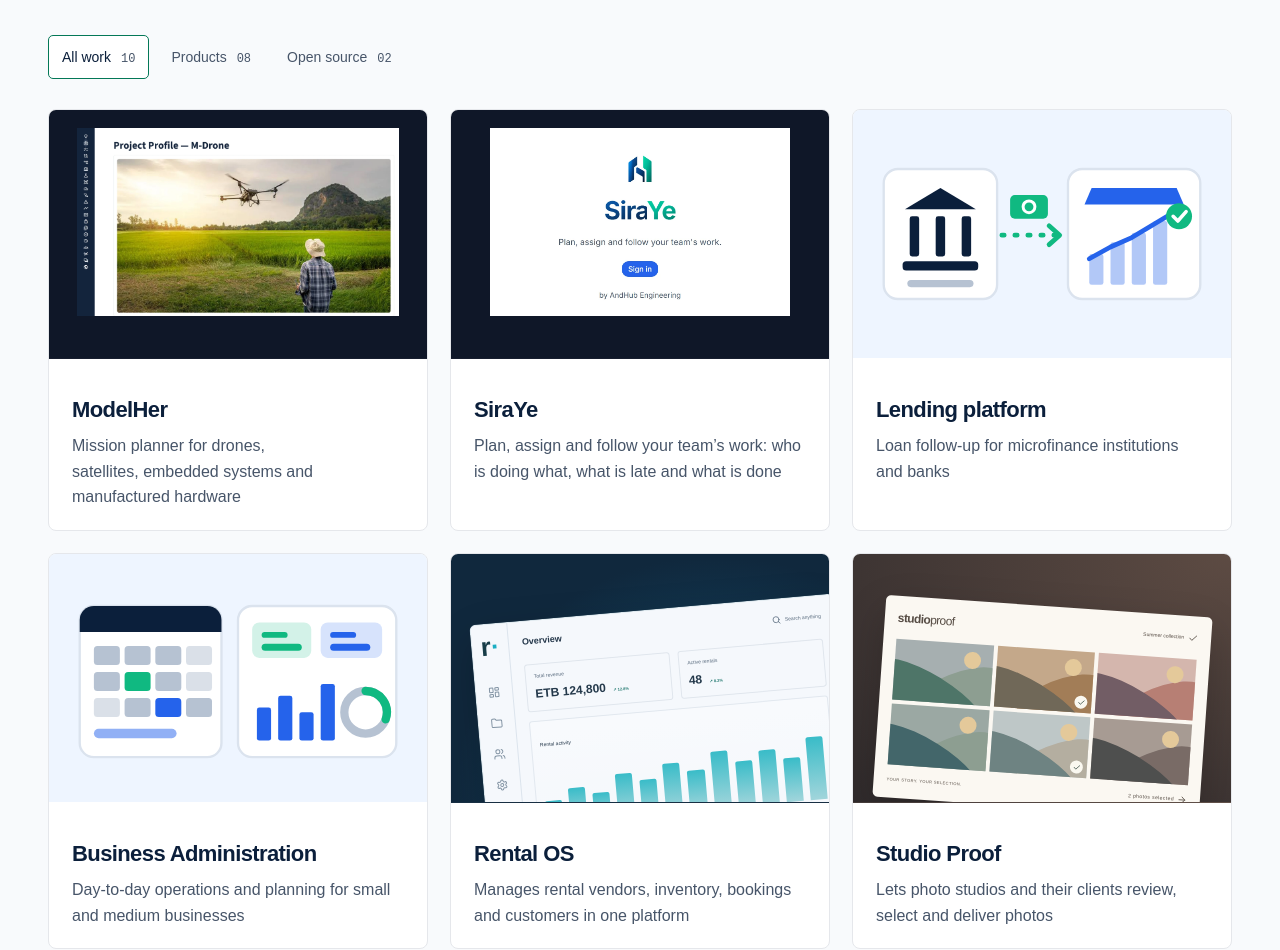
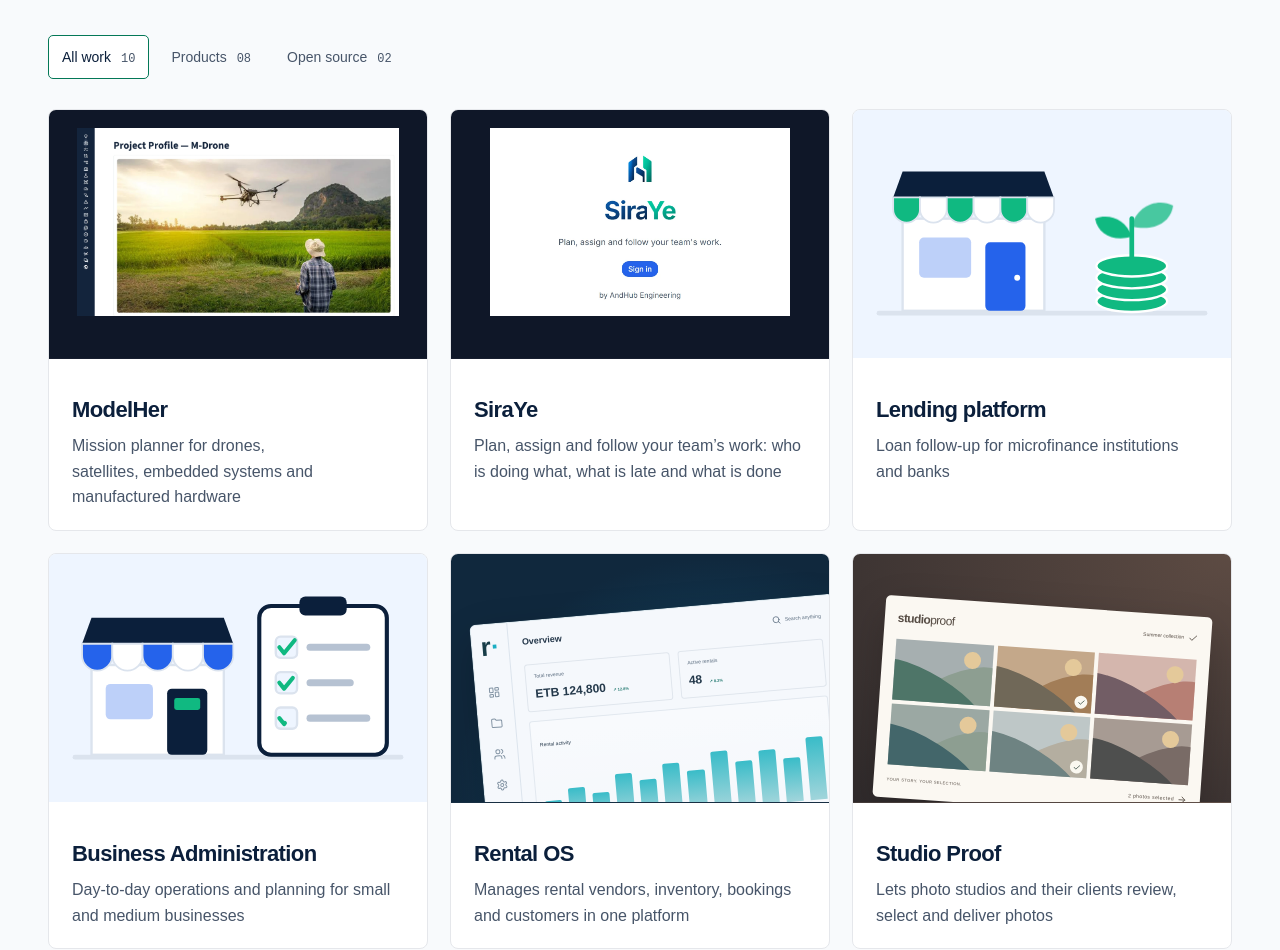
Before and after one commit to 1hubengineering/website-v1, a React (Vite) app: page /projects in a window 1280 px wide. Shown: the part 559-1509 px from the top of the page. Built offline with nearby package versions, Linux system fonts and the light colour scheme; a web font is replaced by a local one.

Commit message:
Illustrations: live dashboard with notification; friendly shop scenes for lending and business administration

```diff
--- a/src/components/service-art.tsx
+++ b/src/components/service-art.tsx
@@ -8,27 +8,51 @@ const svgProps = {
   xmlns: "http://www.w3.org/2000/svg",
 } as const;
 
-// Websites, apps and business software: a browser window with code and a phone app.
+// Websites, apps and business software: a live dashboard on a laptop, with a phone
+// that receives a notification.
 function SoftwareArt() {
   return (
-    <svg {...svgProps} aria-label="A browser window with code next to a phone app">
-      <rect x="34" y="28" width="206" height="136" rx="12" fill="var(--art-card)" stroke="var(--art-line)" strokeWidth="2" />
-      <path d="M46 28h182a12 12 0 0 1 12 12v12H34V40a12 12 0 0 1 12-12Z" fill="var(--art-navy)" />
-      <rect x="48" y="36" width="60" height="8" rx="4" fill="var(--art-blue)" opacity="0.7" />
-      <rect x="52" className="art-type" style={{ animationDelay: "0s" }} y="70" width="34" height="7" rx="3.5" fill="var(--art-blue)" />
-      <rect x="92" className="art-type" style={{ animationDelay: "0.2s" }} y="70" width="56" height="7" rx="3.5" fill="var(--art-green)" />
-      <rect x="66" className="art-type" style={{ animationDelay: "0.4s" }} y="86" width="72" height="7" rx="3.5" fill="var(--art-muted)" />
-      <rect x="144" className="art-type" style={{ animationDelay: "0.6s" }} y="86" width="28" height="7" rx="3.5" fill="var(--art-blue)" />
-      <rect x="66" className="art-type" style={{ animationDelay: "0.8s" }} y="102" width="48" height="7" rx="3.5" fill="var(--art-green)" />
-      <rect x="66" className="art-type" style={{ animationDelay: "1.0s" }} y="118" width="88" height="7" rx="3.5" fill="var(--art-muted)" />
-      <rect x="52" className="art-type" style={{ animationDelay: "1.2s" }} y="134" width="40" height="7" rx="3.5" fill="var(--art-blue)" />
-      <path className="art-pulse" d="M182 98l-12 11 12 11M206 98l12 11-12 11" fill="none" stroke="var(--art-blue)" strokeWidth="5" strokeLinecap="round" strokeLinejoin="round" />
-      <path d="M198 94l-8 32" stroke="var(--art-green)" strokeWidth="5" strokeLinecap="round" />
-      <rect x="226" y="54" width="62" height="112" rx="12" fill="var(--art-card)" stroke="var(--art-navy)" strokeWidth="3.5" />
-      <rect x="236" y="70" width="42" height="28" rx="6" fill="var(--art-blue)" opacity="0.85" />
-      <rect x="236" y="106" width="42" height="6" rx="3" fill="var(--art-muted)" />
-      <rect x="236" y="118" width="30" height="6" rx="3" fill="var(--art-muted)" />
-      <rect className="art-pulse" x="236" y="134" width="42" height="18" rx="9" fill="var(--art-green)" />
+    <svg {...svgProps} aria-label="A laptop showing a live dashboard and a phone receiving a notification">
+      {/* Laptop */}
+      <rect x="30" y="26" width="196" height="122" rx="10" fill="var(--art-card)" stroke="var(--art-navy)" strokeWidth="3.5" />
+      <path d="M16 150h224l-10 14H26Z" fill="var(--art-navy)" />
+      <rect x="110" y="152" width="36" height="4" rx="2" fill="var(--art-muted)" />
+      {/* Dashboard: two figure tiles */}
+      <rect x="42" y="38" width="80" height="26" rx="6" fill="var(--art-blue)" opacity="0.16" />
+      <rect x="50" y="45" width="28" height="4" rx="2" fill="var(--art-blue)" />
+      <rect className="art-blink" x="50" y="53" width="44" height="6" rx="3" fill="var(--art-blue)" />
+      <rect x="132" y="38" width="82" height="26" rx="6" fill="var(--art-green)" opacity="0.18" />
+      <rect x="140" y="45" width="28" height="4" rx="2" fill="var(--art-green)" />
+      <rect className="art-blink" style={{ animationDelay: "0.8s" }} x="140" y="53" width="44" height="6" rx="3" fill="var(--art-green)" />
+      {/* Bars that grow */}
+      <g fill="var(--art-blue)">
+        <rect className="art-grow" x="46" y="98" width="11" height="38" rx="2" />
+        <rect className="art-grow" style={{ animationDelay: "0.25s" }} x="62" y="88" width="11" height="48" rx="2" />
+        <rect className="art-grow" style={{ animationDelay: "0.5s" }} x="78" y="106" width="11" height="30" rx="2" />
+        <rect className="art-grow" style={{ animationDelay: "0.75s" }} x="94" y="80" width="11" height="56" rx="2" opacity="0.7" />
+        <rect className="art-grow" style={{ animationDelay: "1s" }} x="110" y="92" width="11" height="44" rx="2" opacity="0.7" />
+      </g>
+      {/* Line chart that draws */}
+      <rect x="132" y="74" width="82" height="64" rx="6" fill="var(--art-bg)" />
+      <path className="art-draw" pathLength={100} d="M140 126l14-12 14 6 16-20 22-12" fill="none" stroke="var(--art-green)" strokeWidth="4" strokeLinecap="round" strokeLinejoin="round" />
+      {/* Phone with a notification */}
+      <rect x="240" y="44" width="58" height="110" rx="11" fill="var(--art-card)" stroke="var(--art-navy)" strokeWidth="3.5" />
+      <rect x="260" y="50" width="18" height="4" rx="2" fill="var(--art-muted)" />
+      <rect x="249" y="104" width="40" height="6" rx="3" fill="var(--art-muted)" />
+      <rect x="249" y="116" width="28" height="6" rx="3" fill="var(--art-muted)" />
+      <rect x="249" y="132" width="40" height="12" rx="6" fill="var(--art-blue)" opacity="0.5" />
+      <g className="art-notify">
+        <rect x="246" y="62" width="58" height="30" rx="8" fill="var(--art-card)" stroke="var(--art-green)" strokeWidth="2" />
+        <circle cx="259" cy="77" r="7" fill="var(--art-green)" />
+        <rect x="270" y="71" width="28" height="4" rx="2" fill="var(--art-navy)" />
+        <rect x="270" y="80" width="20" height="4" rx="2" fill="var(--art-muted)" />
+      </g>
+      {/* Bell with a badge */}
+      <g className="art-ring">
+        <path d="M296 30a10 10 0 0 0-10 10v8l-4 6h28l-4-6v-8a10 10 0 0 0-10-10Z" fill="var(--art-navy)" />
+        <circle cx="296" cy="57" r="3.5" fill="var(--art-navy)" />
+      </g>
+      <circle className="art-pulse" cx="306" cy="32" r="6" fill="var(--art-green)" />
     </svg>
   );
 }
@@ -226,82 +250,95 @@ export function SystemsProductArt() {
   return <ServiceArt index={1} />;
 }
 
-// Lending platform for microfinance and banks: a loan following a growing business.
+// Lending platform for microfinance and banks: a loan helps a small shop grow.
 export function LoanArt() {
   return (
     <div className="service-art">
-      <svg viewBox="0 0 320 190" role="img" aria-label="A loan amount linked to a small business whose sales chart is rising">
-        {/* Lender */}
-        <rect x="26" y="40" width="96" height="110" rx="12" fill="var(--art-card)" stroke="var(--art-line)" strokeWidth="2" />
-        <path d="M44 74l30-18 30 18Z" fill="var(--art-navy)" />
-        <g fill="var(--art-navy)">
-          <rect x="48" y="80" width="8" height="34" rx="2" />
-          <rect x="70" y="80" width="8" height="34" rx="2" />
-          <rect x="92" y="80" width="8" height="34" rx="2" />
+      <svg viewBox="0 0 320 190" role="img" aria-label="A coin drops onto a stack of coins beside a small shop, and a young plant grows from it">
+        <rect x="20" y="160" width="280" height="4" rx="2" fill="var(--art-line)" />
+        {/* Small shop */}
+        <rect x="42" y="82" width="120" height="78" fill="var(--art-card)" stroke="var(--art-line)" strokeWidth="2" />
+        <path d="M34 64h136l-8-22H42Z" fill="var(--art-navy)" />
+        <g>
+          {[0, 1, 2, 3, 4, 5].map((i) => (
+            <path
+              key={i}
+              d={`M${34 + i * 22.7} 64h22.7v10a11.35 11.35 0 0 1-22.7 0Z`}
+              fill={i % 2 ? "var(--art-card)" : "var(--art-green)"}
+              stroke="var(--art-line)"
+              strokeWidth="1.5"
+            />
+          ))}
         </g>
-        <rect x="42" y="118" width="64" height="8" rx="3" fill="var(--art-navy)" />
-        <rect x="46" y="134" width="56" height="6" rx="3" fill="var(--art-muted)" />
-        {/* Loan flowing to the business */}
-        <path d="M126 96h46" fill="none" stroke="var(--art-green)" strokeWidth="4" strokeLinecap="round" strokeDasharray="2 9" />
-        <path d="M166 88l9 8-9 8" fill="none" stroke="var(--art-green)" strokeWidth="4" strokeLinecap="round" strokeLinejoin="round" />
-        <rect x="133" y="62" width="32" height="20" rx="4" fill="var(--art-green)" />
-        <circle cx="149" cy="72" r="5" fill="none" stroke="#fff" strokeWidth="2.5" />
-        {/* Business with a rising chart */}
-        <rect x="182" y="40" width="112" height="110" rx="12" fill="var(--art-card)" stroke="var(--art-line)" strokeWidth="2" />
-        <path d="M196 70h84l-6-14h-72Z" fill="var(--art-blue)" />
-        <g fill="var(--art-blue)" opacity="0.35">
-          <rect x="200" y="112" width="12" height="26" rx="2" />
-          <rect x="218" y="102" width="12" height="36" rx="2" />
-          <rect x="236" y="94" width="12" height="44" rx="2" />
-          <rect x="254" y="84" width="12" height="54" rx="2" />
+        <rect x="56" y="98" width="44" height="34" rx="4" fill="var(--art-blue)" opacity="0.3" />
+        <rect x="112" y="102" width="34" height="58" rx="4" fill="var(--art-blue)" />
+        <circle cx="139" cy="132" r="2.5" fill="var(--art-card)" />
+        {/* Coins with a young plant */}
+        <g fill="var(--art-green)" stroke="var(--art-card)" strokeWidth="2">
+          <ellipse cx="236" cy="152" rx="30" ry="9" />
+          <ellipse cx="236" cy="142" rx="30" ry="9" />
+          <ellipse cx="236" cy="132" rx="30" ry="9" />
+          <ellipse cx="236" cy="122" rx="30" ry="9" />
         </g>
-        <path d="M200 116l18-10 18-8 30-18" fill="none" stroke="var(--art-blue)" strokeWidth="4" strokeLinecap="round" strokeLinejoin="round" />
-        <circle cx="276" cy="80" r="11" fill="var(--art-green)" />
-        <path d="M271 80l4 4 7-8" fill="none" stroke="#fff" strokeWidth="3" strokeLinecap="round" strokeLinejoin="round" />
+        <path d="M236 114V82" stroke="var(--art-green)" strokeWidth="4" strokeLinecap="round" />
+        <g className="art-pulse">
+          <path d="M236 96c-4-14-18-18-28-14 2 12 14 18 28 14Z" fill="var(--art-green)" />
+          <path d="M236 88c4-16 20-22 32-16-2 14-16 20-32 16Z" fill="var(--art-green)" opacity="0.75" />
+        </g>
+        {/* Coin dropping in */}
+        <g className="art-drop">
+          <circle cx="282" cy="64" r="13" fill="var(--art-card)" stroke="var(--art-green)" strokeWidth="3" />
+          <path d="M282 57v14M278 60h6a2.5 2.5 0 0 1 0 5h-4a2.5 2.5 0 0 0 0 5h6" fill="none" stroke="var(--art-green)" strokeWidth="2" strokeLinecap="round" />
+        </g>
       </svg>
     </div>
   );
 }
 
-// Business administration for small and medium businesses: a plan and the numbers.
+// Business administration for small and medium businesses: a shop and its to-do list,
+// ticked off one by one.
 export function BusinessAdminArt() {
   return (
     <div className="service-art">
-      <svg viewBox="0 0 320 190" role="img" aria-label="A monthly plan beside a dashboard of sales, costs and stock">
-        {/* Plan / calendar */}
-        <rect x="26" y="34" width="120" height="128" rx="12" fill="var(--art-card)" stroke="var(--art-line)" strokeWidth="2" />
-        <path d="M38 34h96a12 12 0 0 1 12 12v10H26V46a12 12 0 0 1 12-12Z" fill="var(--art-navy)" />
-        <g fill="var(--art-muted)">
-          <rect x="38" y="68" width="22" height="16" rx="3" />
-          <rect x="64" y="68" width="22" height="16" rx="3" />
-          <rect x="90" y="68" width="22" height="16" rx="3" />
-          <rect x="116" y="68" width="22" height="16" rx="3" opacity="0.5" />
-          <rect x="38" y="90" width="22" height="16" rx="3" />
-          <rect x="90" y="90" width="22" height="16" rx="3" />
-          <rect x="116" y="90" width="22" height="16" rx="3" opacity="0.5" />
-          <rect x="38" y="112" width="22" height="16" rx="3" opacity="0.5" />
-          <rect x="64" y="112" width="22" height="16" rx="3" />
-          <rect x="116" y="112" width="22" height="16" rx="3" />
+      <svg viewBox="0 0 320 190" role="img" aria-label="A small shop beside a clipboard whose tasks are ticked off one by one">
+        <rect x="20" y="160" width="280" height="4" rx="2" fill="var(--art-line)" />
+        {/* Small shop */}
+        <rect x="36" y="84" width="112" height="76" fill="var(--art-card)" stroke="var(--art-line)" strokeWidth="2" />
+        <path d="M28 66h128l-8-22H36Z" fill="var(--art-navy)" />
+        <g>
+          {[0, 1, 2, 3, 4].map((i) => (
+            <path
+              key={i}
+              d={`M${28 + i * 25.6} 66h25.6v10a12.8 12.8 0 0 1-25.6 0Z`}
+              fill={i % 2 ? "var(--art-card)" : "var(--art-blue)"}
+              stroke="var(--art-line)"
+              strokeWidth="1.5"
+            />
+          ))}
         </g>
-        <rect x="64" y="90" width="22" height="16" rx="3" fill="var(--art-green)" />
-        <rect x="90" y="112" width="22" height="16" rx="3" fill="var(--art-blue)" />
-        <rect x="38" y="138" width="70" height="8" rx="4" fill="var(--art-blue)" opacity="0.5" />
-        {/* Dashboard */}
-        <rect x="160" y="34" width="134" height="128" rx="12" fill="var(--art-card)" stroke="var(--art-line)" strokeWidth="2" />
-        <rect x="172" y="48" width="50" height="30" rx="6" fill="var(--art-green)" opacity="0.18" />
-        <rect x="180" y="56" width="22" height="5" rx="2.5" fill="var(--art-green)" />
-        <rect x="180" y="66" width="34" height="6" rx="3" fill="var(--art-green)" />
-        <rect x="230" y="48" width="52" height="30" rx="6" fill="var(--art-blue)" opacity="0.18" />
-        <rect x="238" y="56" width="22" height="5" rx="2.5" fill="var(--art-blue)" />
-        <rect x="238" y="66" width="34" height="6" rx="3" fill="var(--art-blue)" />
-        <g fill="var(--art-blue)">
-          <rect x="176" y="120" width="12" height="28" rx="2" />
-          <rect x="194" y="110" width="12" height="38" rx="2" />
-          <rect x="212" y="124" width="12" height="24" rx="2" />
-          <rect x="230" y="100" width="12" height="48" rx="2" />
-        </g>
-        <circle cx="268" cy="124" r="18" fill="none" stroke="var(--art-muted)" strokeWidth="7" />
-        <path d="M268 106a18 18 0 0 1 17 24" fill="none" stroke="var(--art-green)" strokeWidth="7" strokeLinecap="round" />
+        <rect x="48" y="100" width="40" height="30" rx="4" fill="var(--art-blue)" opacity="0.3" />
+        <rect x="100" y="104" width="34" height="56" rx="4" fill="var(--art-navy)" />
+        <rect x="106" y="112" width="22" height="10" rx="2" fill="var(--art-green)" />
+        {/* Clipboard */}
+        <rect x="178" y="34" width="108" height="126" rx="10" fill="var(--art-card)" stroke="var(--art-navy)" strokeWidth="3.5" />
+        <rect x="212" y="26" width="40" height="16" rx="5" fill="var(--art-navy)" />
+        {[0, 1, 2].map((i) => (
+          <g key={i}>
+            <rect x="192" y={60 + i * 30} width="18" height="18" rx="4" fill="var(--art-bg)" stroke="var(--art-line)" strokeWidth="2" />
+            <path
+              className="art-draw"
+              style={{ animationDelay: `${i * 0.6}s` }}
+              pathLength={100}
+              d={`M195 ${69 + i * 30}l4 5 9-11`}
+              fill="none"
+              stroke="var(--art-green)"
+              strokeWidth="3.5"
+              strokeLinecap="round"
+              strokeLinejoin="round"
+            />
+            <rect x="218" y={66 + i * 30} width={i === 1 ? 40 : 54} height="6" rx="3" fill="var(--art-muted)" />
+          </g>
+        ))}
       </svg>
     </div>
   );
--- a/src/styles/pages.css
+++ b/src/styles/pages.css
@@ -1716,6 +1716,48 @@ q.hook-quote::after {
   45%, 85% { stroke-dashoffset: 0; }
   100% { stroke-dashoffset: -100; }
 }
+.service-art .art-grow,
+.service-art .art-ring,
+.service-art .art-notify,
+.service-art .art-drop {
+  transform-box: fill-box;
+}
+.service-art .art-grow {
+  transform-origin: bottom;
+  animation: art-grow 3.6s ease-in-out infinite;
+}
+.service-art .art-ring {
+  transform-origin: top center;
+  animation: art-ring 3.6s ease-in-out infinite;
+}
+.service-art .art-notify {
+  transform-origin: center;
+  animation: art-notify 3.6s ease-out infinite;
+}
+.service-art .art-drop { animation: art-drop 3.2s ease-in infinite; }
+@keyframes art-grow {
+  0% { transform: scaleY(0.35); }
+  35%, 80% { transform: scaleY(1); }
+  100% { transform: scaleY(0.35); }
+}
+@keyframes art-ring {
+  0%, 40%, 100% { transform: rotate(0); }
+  44% { transform: rotate(14deg); }
+  50% { transform: rotate(-12deg); }
+  56% { transform: rotate(8deg); }
+  62% { transform: rotate(0); }
+}
+@keyframes art-notify {
+  0%, 38% { opacity: 0; transform: translateY(-10px) scale(0.9); }
+  46%, 88% { opacity: 1; transform: translateY(0) scale(1); }
+  100% { opacity: 0; transform: translateY(0) scale(1); }
+}
+@keyframes art-drop {
+  0% { opacity: 0; transform: translate(0, -20px); }
+  15% { opacity: 1; }
+  55% { opacity: 1; transform: translate(-46px, 44px); }
+  65%, 100% { opacity: 0; transform: translate(-46px, 44px); }
+}
 @media (prefers-reduced-motion: reduce) {
   .service-art *,
   .service-art svg { animation: none !important; transition: none !important; }
```
